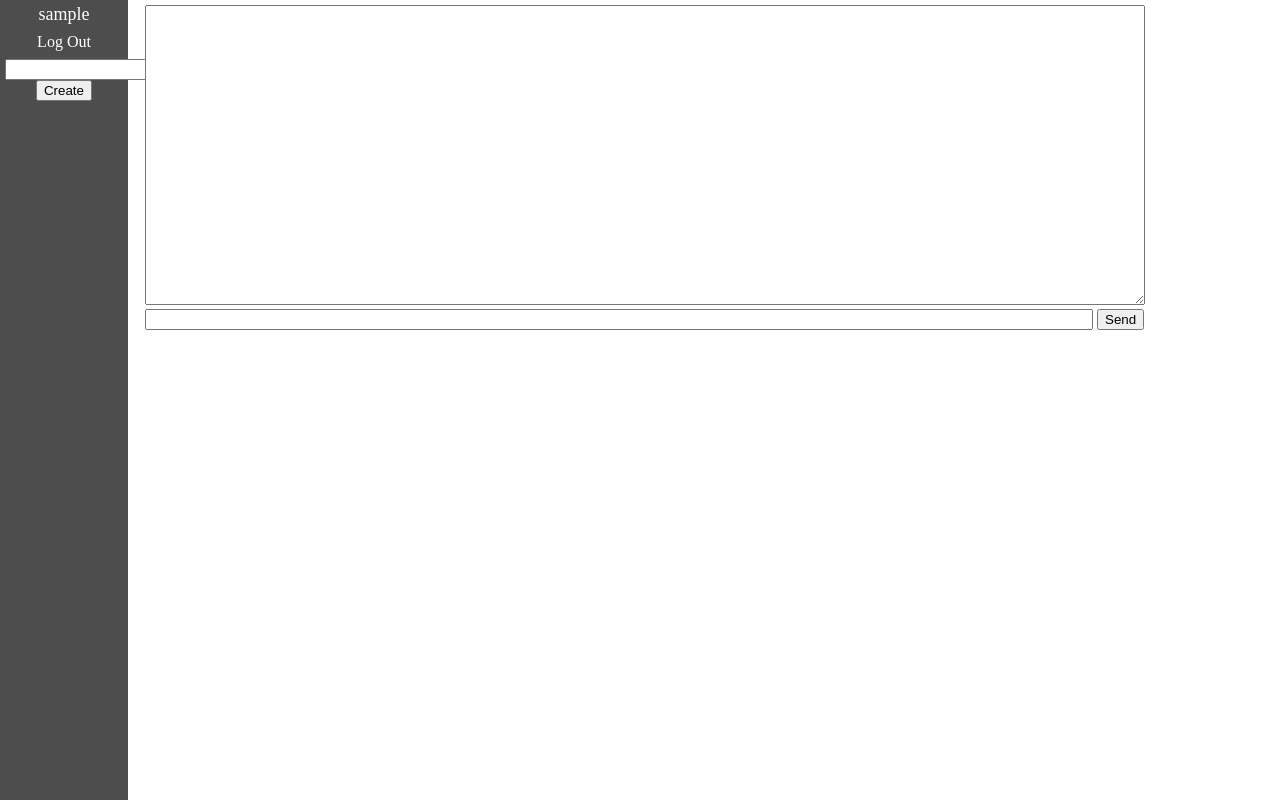
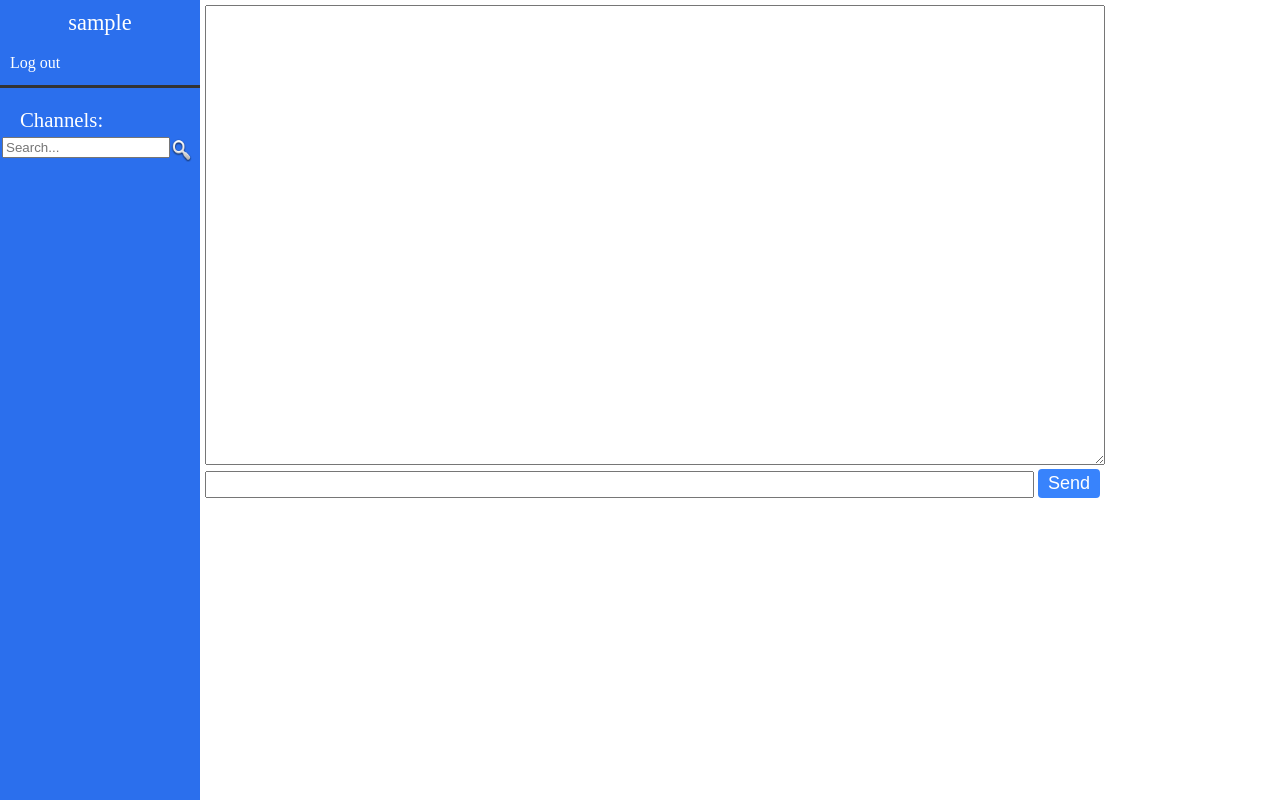
Before and after one commit to dimkonko/FlaskChat, a Flask app: page /chat in a window 1280 px wide. Run offline with Flask 2, Linux system fonts and the light colour scheme; the visitor is signed in with stand-in values (Sample User, id 1); some libraries are stand-ins or nearby versions.

Commit message:
Redesigned chat page, added search channel functionality, removed unnecessary images

```diff
--- a/src/templates/chat.html
+++ b/src/templates/chat.html
@@ -3,6 +3,7 @@
 	<head>
 		<title>Flask Chat</title>
 
+		<link rel="stylesheet" type="text/css" href="static/css/ui.css">
 		<link rel="stylesheet" type="text/css" href="static/css/chat.css">
 
    		<script type="text/javascript" src="//cdnjs.cloudflare.com/ajax/libs/socket.io/0.9.16/socket.io.min.js"></script>
@@ -10,34 +11,34 @@
 		<script type="text/javascript" src="static/js/chat.js"></script>
 	</head>
 	<body>
-		<div id="wrapper">
-			<div id="left_panel">
-				<ul id="settings_but">
-					<a href="/"><li id="nickname">{{ nickname }}</li></a>
-					<a href="/logout"><li>Log Out</li></a>
-					<li>
-						<input id="create_room_name" type="text" />
-						<button id="create_room">Create</button>
-					</li>
-				</ul>
-
+		<div id="panel_left">
+			<div id="nickname_wrapper">
+				<a id="nickname" href="/">{{ nickname }}</a>
+				<a id="logout" href="/logout"><span>Log out<span></a>
+			</div>
+			<div id="channels_wrapper">
+				<div id="channels_title">Channels:</div>
+				<div id="channels_search_wrapper">
+					<input id="inp_channels_search" type="text" placeholder="Search..."/>
+					<img  id="but_channels_search" src="static/img/search-icon.png">
+				</div>
 				<ul id="channels"></ul>
 			</div>
-			<!-- End of left panel -->
+		</div>
+		<!-- End of panel_left -->
 
 		<!-- Start of right panel -->
-			<div id="right_panel">
+		<div id="panel_right">
 			<div id="chat_div">
-					<textarea id="chat_area" width="100%" height="80%" readonly="True"></textarea>
+				<textarea id="chat_area" width="100%" height="80%" readonly="True" ></textarea>
 			</div>
 			<!-- End of chat div -->
 			<div id="message_div">
 				<input id="message_text" type="text" autocomplete="off"/>
-					<button id="send_message">Send</button>
+				<button id="send_message" class="form_button">Send</button>
 			</div>
 			<!-- End of messasge div -->
 		</div>
 		<!-- End of right panel -->
-		</div>
 	</body>
 </html>
--- a/src/views/mainview.py
+++ b/src/views/mainview.py
@@ -41,6 +41,7 @@ def login():
 		return redirect("/")
 	if request.method == "POST":
 		nickname = mainmodel.get_user(request.form)
+		print nickname
 		if nickname:
 			session["username"] = nickname
 			return jsonify({
@@ -48,7 +49,7 @@ def login():
 				})
 		else:
 			return jsonify({
-				"error_msg": "This nickname or email is already exists"
+				"error_msg": "Wrong email or password"
 			})
 	return render_template("login.html")
 
--- a/static/css/chat.css
+++ b/static/css/chat.css
@@ -1,53 +1,95 @@
+body {
+	font-style: Helvetica, Arial, monospace
+}
 a {
 	text-decoration: none;
-	color: black;
+	color: inherit;
 }
-#wrapper {
+
+#panel_left {
+	position: fixed;
+	top: 0;
+	left: 0;
+	bottom: 0;
+	width: 200px;
+	background-color: #2B6FED;
+	color: white;
+}
+#nickname_wrapper {
+	border-bottom: 3px solid #333;
+	padding-bottom: 5px;
+}
+#logout {
+	display: block;
+	width: 100%;
+	padding: 8px 0;
+}
+#logout span {
+	margin-left: 10px;
+}
+#logout:hover {
+	cursor: pointer;
+	background-color: green;
+}
+#nickname {
+	display: block;
+	text-align: center;
+	font-size: 1.4em;
+	padding: 10px 0;
+	width: 100%;
+}
+#channels_wrapper {
+	margin-top: 20px;
+}
+#channels_title {
+	margin-left: 20px;
+	font-size: 1.3em;
+}
+#channels_search_wrapper {
+	margin: 5px 2px;
+	width: 200px;
+}
+#inp_channels_search {
+	width: 160px;
+}
+#but_channels_search {
+	float: right;
+	width: 22px;
+	height: 25px;
+	margin-right: 10px;
+	background-repeat: no-repeat;
+}
+#but_channels_search:hover {
+	cursor: pointer;
+}
+#channels {
+	list-style: none;
 	margin: 0;
 	padding: 0;
+	margin-top: 5px;
+	overflow: auto;
 }
-#left_panel {
-    height: 100%;
-    background: #4d4d4d;
-    position: fixed;
-    top: 0;
-    left: 0;
-    float: left;
-    min-width: 100px;
-    max-width: 132px;
-    width: 10%;
-}
-#left_panel ul {
-	list-style: none;
-	padding: 0;
-	margin: 0;
-}
-#left_panel ul a {
+#channels li {
+	font-size: 1.1em;
 	display: block;
-}
-#left_panel ul li {
-	text-align: center;
-	padding: 4px 5px;
-    color: white;
-}
-#nickname {
-	font-size: 18px;
+	padding: 8px 0;
+	width: 190px;
+	padding-left: 10px;
 }
 #channels li:hover {
 	cursor: pointer;
-	/*background-color: #ca0fd2;*/
 	background-color: green;
 }
 
-/* Right panel */
-#right_panel {
-	margin: 0;
-	padding: 0;
-	float: left;
+/*
+ * Right panel
+ */
+#panel_right {
 	position: absolute;
 	top: 0;
-	padding: 5px;
-	margin-left: 132px;
+	left: 200px;
+	width: 900px;
+	margin: 5px;
 }
 #chat_div {
 	float: left;
@@ -56,16 +98,20 @@ a {
 	-webkit-box-sizing: border-box;
        -moz-box-sizing: border-box;
             box-sizing: border-box;
-    width: 1000px;
-    height: 300px;
+	width: 900px;
+    height: 460px;
 }
 #message_div {
 	float: left;
 }
 #message_text {
-	width: 940px;
+	font-weight: 1.4em;
+	padding: 4px 0;
+	width: 825px;
 }
-
+#send_message {
+	padding: 4px 10px;
+}
 .selected_channel {
 	background-color: green;
 }
--- a/static/js/chat.js
+++ b/static/js/chat.js
@@ -44,6 +44,7 @@ window.onload = function() {
 
     channels.onclick = function(event) {
         var channel = event.target;
+        console.log(channel.innerHTML);
         joinRoom(channel.innerHTML);
     }
 
@@ -54,19 +55,13 @@ window.onload = function() {
         sendMessage();
     };
 
-    createRoomBut.onclick = function() {
-        createRoom();
-    };
+    // createRoomBut.onclick = function() {
+    //     createRoom();
+    // };
 
     user_message.onkeydown = function(event) {
         if(event.keyCode == "13") {
             sendMessage();
-        }
-    };
-
-    createRoomName.onkeydown = function(event) {
-        if(event.keyCode == "13") {
-            createRoom();
         }
     };
 
@@ -89,6 +84,21 @@ window.onload = function() {
         }
     }
 
+    var inpSearch = document.getElementById("inp_channels_search"),
+        butSearch = document.getElementById("but_channels_search");
+
+    inpSearch.onchange = function() {
+        var searchedChannel = inpSearch.value;
+        var socketRoute = "";
+        if(searchedChannel.length > 0) {
+            socketRoute = "search_channel";
+        } else {
+            socketRoute = "update_channels";
+        }
+        console.log(socketRoute);
+        socket.emit(socketRoute, searchedChannel);
+    }
+
     function createRoom() {
         var created_room = createRoomName.value;
         if (created_room) {
--- a/static/js/login.js
+++ b/static/js/login.js
@@ -1,5 +1,5 @@
 window.onload = function() {
-    var formSignup = document.getElementById("form_signup"),
+    var formSignup = document.getElementById("form_signin"),
     	inpPasswd = document.getElementById("hash");
 
     var errorMsg = $("#error_msg").hide();
```
Also changed, not shown: server.py (+19 -3 lines), src/templates/login.html (+4 -4 lines), static/js/chat_search.js (added, +15 -0 lines), static/img/lock.png (deleted), static/img/main_page.jpg (deleted), static/img/search-icon.png (added). Lines whose indentation alone changed are shown as unchanged.
